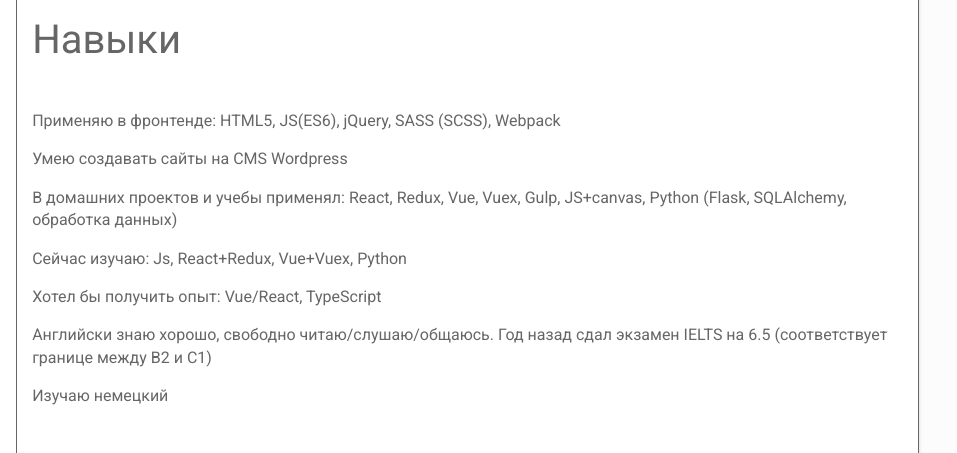
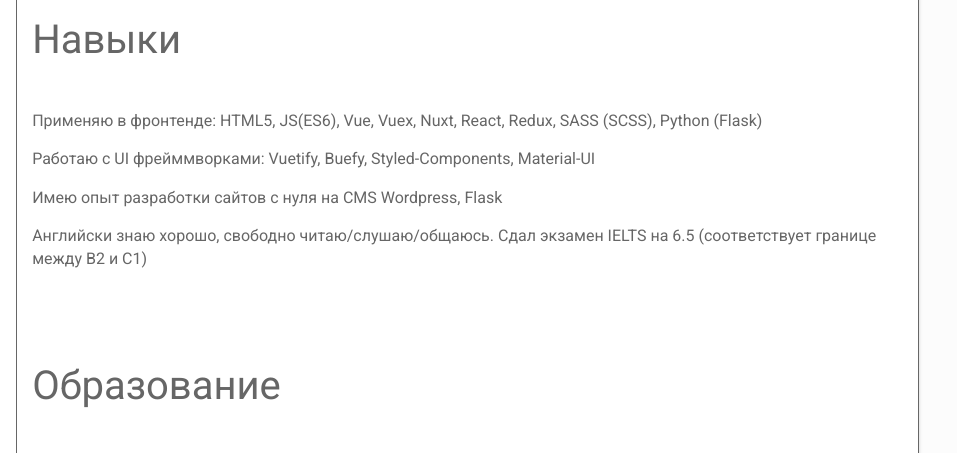
Before and after one commit to Makstarr/resume, a website built with webpack: page dev/index.html in a window 1280 px wide. Shown: the part 250-703 px from the top of the page, 323-1280 px from the left. Built offline with nearby package versions, Linux system fonts and the light colour scheme.

Commit message:
Update index.html

```diff
--- a/dev/index.html
+++ b/dev/index.html
@@ -81,27 +81,17 @@
                 <div class="text-with-title">
                     <h3 class="text-with-title__title" id=skills>Навыки</h3>
                     <p class="text-with-title__text">
-                        Применяю в фронтенде: HTML5, JS(ES6), jQuery, SASS (SCSS), Webpack
+                        Применяю в фронтенде: HTML5, JS(ES6), Vue, Vuex, Nuxt, React, Redux, SASS (SCSS), Python (Flask)
                     </p>
                     <p class="text-with-title__text">
-                        Умею создавать сайты на CMS Wordpress
+                        Работаю с UI фрейммворками: Vuetify, Buefy, Styled-Components, Material-UI
+                    </p>
+                     <p class="text-with-title__text">
+                        Имею опыт разработки сайтов с нуля на CMS Wordpress, Flask
                     </p>
                     <p class="text-with-title__text">
-                        В домашних проектов и учебы применял: React, Redux, Vue, Vuex, Gulp, JS+canvas, Python (Flask, SQLAlchemy,
-                        обработка данных)
-                    </p>
-                    <p class="text-with-title__text">
-                        Сейчас изучаю: Js, React+Redux, Vue+Vuex, Python
-                    </p>
-                    <p class="text-with-title__text">
-                        Хотел бы получить опыт: Vue/React, TypeScript
-                    </p>
-                    <p class="text-with-title__text">
-                        Английски знаю хорошо, свободно читаю/слушаю/общаюсь. Год назад сдал экзамен IELTS на 6.5
+                        Английски знаю хорошо, свободно читаю/слушаю/общаюсь. Сдал экзамен IELTS на 6.5
                         (соответствует границе между B2 и C1)
-                    </p>
-                    <p class="text-with-title__text">
-                        Изучаю немецкий
                     </p>
                 </div>
             </section>
@@ -129,6 +119,18 @@
                             2018-2021 РО МОО Равные возможности
                         </h4>
                         Начал на ресепшене, закончил как веб-разработчик и администратор сайтов.
+                    </p>
+                    <p class="text-with-title__text">
+                        <h4 class="text-with-title__text">
+                            2021 Blockchain Solution
+                        </h4>
+                        Веб-разработчик Vue, React. В одиночку разработка фронтенда REST приложений различного масштаба.
+                    </p>
+                    <p class="text-with-title__text">
+                        <h4 class="text-with-title__text">
+                            2020-2021 РО МОО Равные возможности
+                        </h4>
+                        Веб-разработчик и администратор сайтов.
                     </p>
                     <p class="text-with-title__text">
                         <h4 class="text-with-title__text">
```
